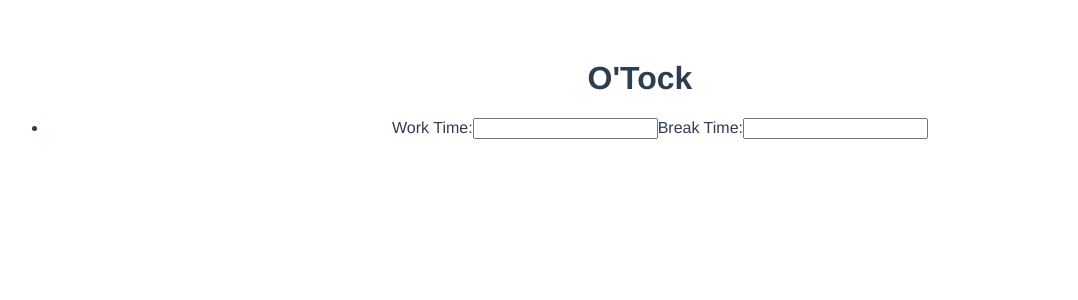
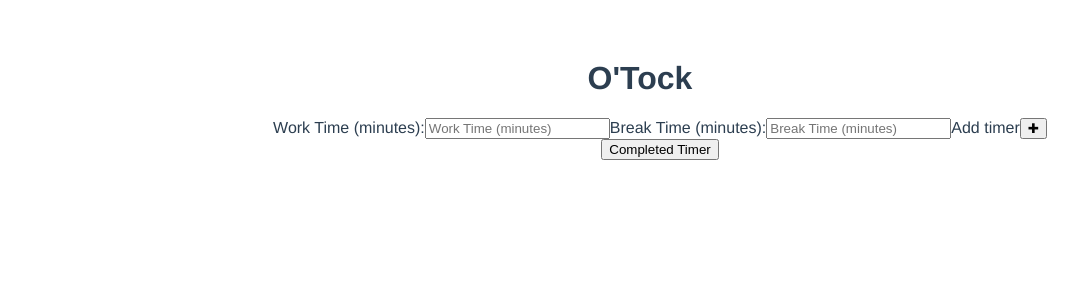
Before and after one commit to Zietieflr/project-mod5-frontend, a Vue app: page / in a window 1280 px wide. Shown: the top 300 px of the page, without its empty margins (0-1078 px from the left). Built offline with nearby package versions, Linux system fonts and the light colour scheme.

Commit message:
Add Timer components. Add form for timer compponents. Add render to list from form. Add seperate state for completed timerValues.

```diff
--- /dev/null
+++ b/src/components/CompletedTimer.vue
@@ -0,0 +1,15 @@
+<template>
+  <li class="completed-timer">
+    <p>
+      Work time: {{ completedTimerValue.workTime }}
+      Break time: {{ completedTimerValue.breakTime }}
+    </p>
+  </li>
+</template>
+
+<script>
+export default {
+  name: 'CompletedTimer',
+  props: [ 'completedTimerValue' ],
+}
+</script>
--- a/src/components/Timer.vue
+++ b/src/components/Timer.vue
@@ -1,31 +1,16 @@
 <template>
   <li class="timer">
-    <label for="work-time">Work Time:</label>
-    <input v-model="workTime" />
-    <label for="break-time">Break Time:</label>
-    <input v-model="breakTime" />
+    <p>
+      Work time: {{ timerValue.workTime }}
+      Break time: {{ timerValue.breakTime }}
+    </p>
   </li>
 </template>
 
 <script>
 export default {
   name: 'Timer',
-  props: {
-
-      },
-  methods: {
-    setTimer: {
-      function() {
-
-      },
-    },
-  },
-  data() {
-    return {
-      workTime: '',
-      breakTime: ''
-    }
-  }
+  props: [ 'timerValue' ],
 }
 </script>
 
--- a/src/components/TimerContainer.vue
+++ b/src/components/TimerContainer.vue
@@ -1,20 +1,54 @@
 <template>
   <div class="timer-container">
     <ul>
-      <Timer />
+      <form v-on:submit.prevent>
+        <label for="work-timer-form">Work Time (minutes):</label>
+        <input v-model="workTimeForm" type="number" placeholder="Work Time (minutes)" />
+        <label for="break-timer-form">Break Time (minutes):</label>
+        <input v-model="breakTimeForm" type="number" placeholder="Break Time (minutes)" />
+        <label for="add-timer">Add timer</label>
+        <input type="submit" value="✚" @click="addTimerValue">
+      </form>
+      <CompletedTimer v-for="(completedTimerValue, index) in completedTimerValues" :key="index" :completedTimerValue="completedTimerValue" />
+      <Timer v-for="(timerValue, index) in timerValues" :key="index" :timerValue="timerValue" />
+      <button @click="completedTimer" >Completed Timer</button>
     </ul>
   </div>
 </template>
 
 <script>
 import Timer from './Timer'
+import CompletedTimer from './CompletedTimer'
 
 export default {
   name: 'TimerContainer',
   components: {
-    Timer
+    Timer,
+    CompletedTimer
+  },
+  data() {
+    return {
+      workTimeForm: '',
+      breakTimeForm: '',
+      timerValues: [],
+      completedTimerValues: [],
+    }
+  },
+  methods: {
+    addTimerValue: function() {
+      const newTimerValue = {
+        workTime: this.workTimeForm,
+        breakTime: this.breakTimeForm
+      }
+      this.timerValues.push(newTimerValue)
+    },
+    completedTimer: function() {
+      const completedTimerValue = this.timerValues.shift()
+      this.completedTimerValues.push(completedTimerValue)
+    }
   }
 }
+
 </script>
 
 <!-- Add "scoped" attribute to limit CSS to this component only -->
```
